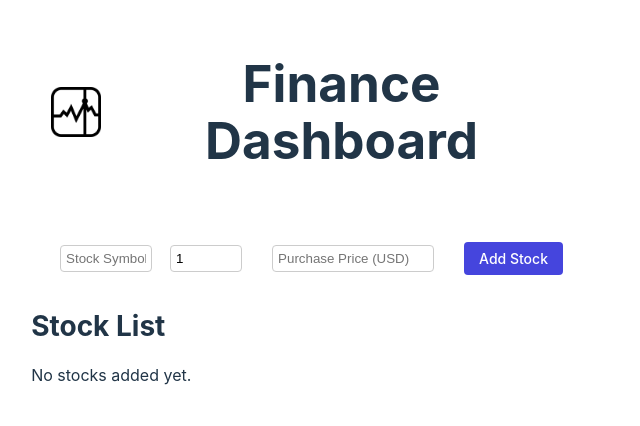
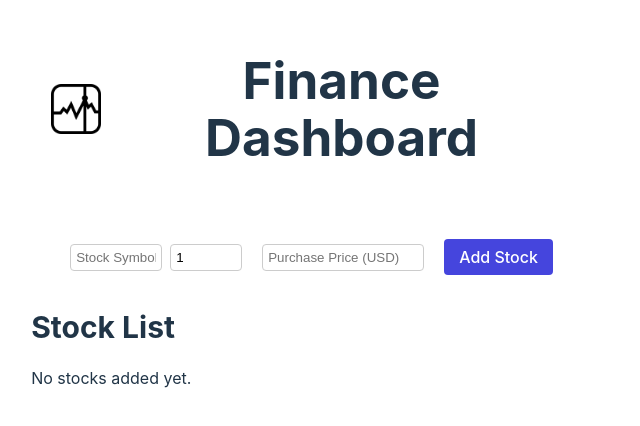
Before and after one commit to jayelinjiaqi/capstone-jayelin-se100, a React (Vite) app: page / in a window 1280 px wide. Shown: the part 198-624 px from the top of the page, without its empty margins (0-640 px from the left). Built offline with nearby package versions, Linux system fonts and the light colour scheme.

Commit message:
responsiveness edits

```diff
--- a/src/App.css
+++ b/src/App.css
@@ -8,10 +8,18 @@
 
 .input-row {
   display: flex;
-  gap: 30px; /* Space between each input */
+  flex-wrap: wrap;
+  gap: 20px; /* Space between each input */
   justify-content: center;
   align-items: center;
   margin-top: 20px;
+}
+
+@media (max-width: 480px) {
+  .input-row {
+    flex-direction: column;
+    gap: 10px;
+  }
 }
 
 button {
@@ -22,6 +30,12 @@ button {
   border: none;
   border-radius: 4px;
   cursor: pointer;
+}
+
+@media (min-width: 600px) {
+  button {
+    font-size: 16px;
+  }
 }
 
 button:hover {
@@ -39,9 +53,21 @@ button:hover {
   margin-bottom: 10px;
 }
 
+@media (min-width: 600px) {
+  .stock-list h2 {
+    font-size: 30px; /* Increase on larger screens */
+  }
+}
+
 .stock-info p {
   margin: 5px 0;
   font-size: 18px;
+}
+
+@media (min-width: 600px) {
+  .stock-info p {
+    font-size: 20px; /* Increase on larger screens */
+  }
 }
 
 .profit {
```
